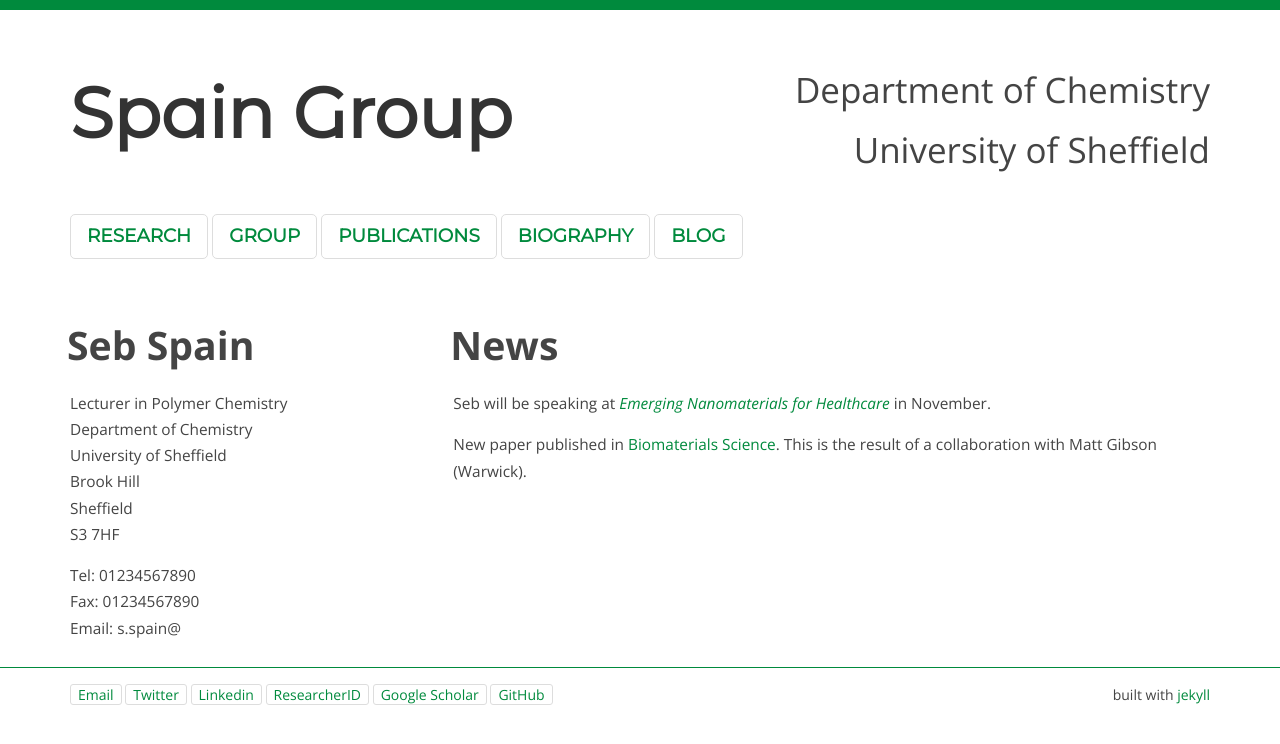
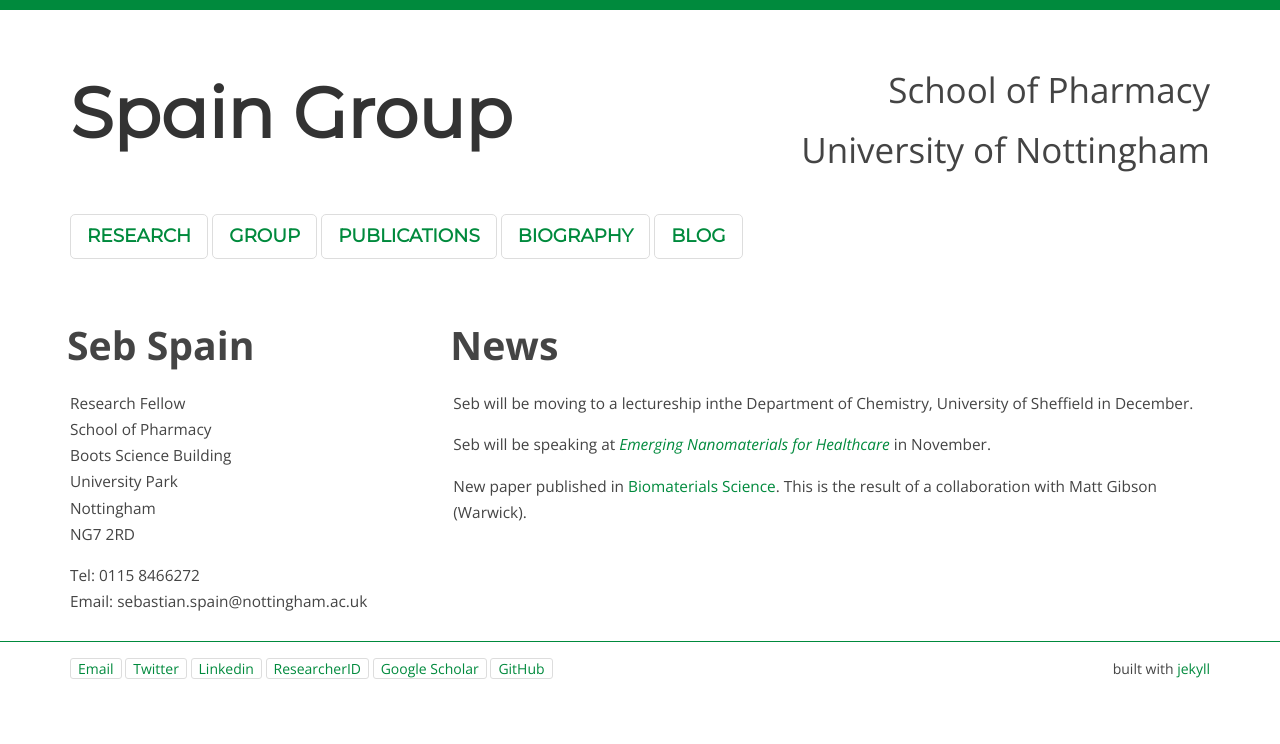
Before and after one commit to sebspain/sebspain.github.io, a Jekyll site: the page index.html, which Jekyll copies as it is, in a window 1280 px wide. Shown: the top 744 px of the page. Built offline with Jekyll 4.4.1, drawn with Linux system fonts in a browser that asks for light colours; Markdown is read by kramdown in place of the engine named in the settings.

Commit message:
change details to nottingham address, ready to go live then change address later

```diff
--- a/index.html
+++ b/index.html
@@ -19,8 +19,8 @@
           <h1><a href="/index.html">Spain Group</a></h1>
 	</div>
 	<div class="unit w-1-2 align-right center-on-mobiles">
-          <p class="lead">Department of Chemistry</br>
-		University of Sheffield</p>
+          <p class="lead">School of Pharmacy</br>
+		University of Nottingham</p>
 	</div>
       </div>
   </header>
@@ -41,21 +41,23 @@
       <div class="unit w-1-3 center-on-mobiles">
         <h2>Seb Spain</h2>
         <p>
-          Lecturer in Polymer Chemistry</br>
-          Department of Chemistry</br>
-          University of Sheffield</br>
-          Brook Hill</br>
-          Sheffield</br>
-          S3 7HF
+          Research Fellow</br>
+          School of Pharmacy</br>
+          Boots Science Building</br>
+          University Park</br>
+          Nottingham</br>
+          NG7 2RD
         </p>
         <p>
-        Tel: 01234567890</br>
-        Fax: 01234567890</br>
-        Email: s.spain@
+        Tel: 0115 8466272</br>
+        Email: sebastian.spain@nottingham.ac.uk
         </p>
       </div>
       <div class="unit w-2-3 center-on-mobiles">
         <h2>News</h2>
+        <p>
+          Seb will be moving to a lectureship inthe Department of Chemistry, University of Sheffield in December.
+        </p>
         <p>
         	Seb will be speaking at <a href="http://www2.warwick.ac.uk/fac/sci/chemistry/research/davies/daviesgroup/nanomaterialsconference"><em>Emerging Nanomaterials for Healthcare</em></a> in November.
         </p>
```
